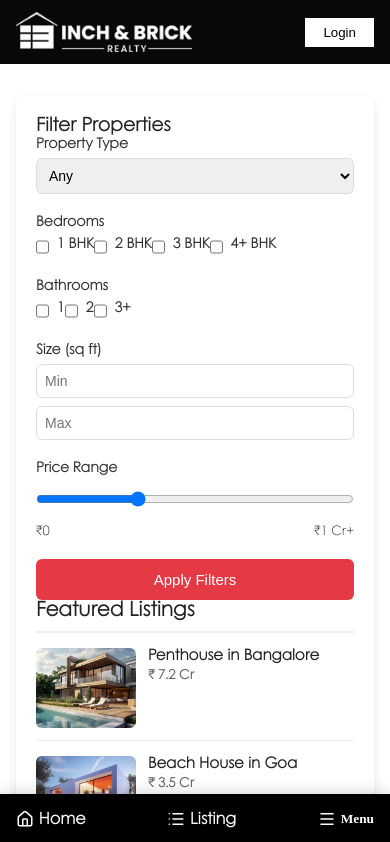
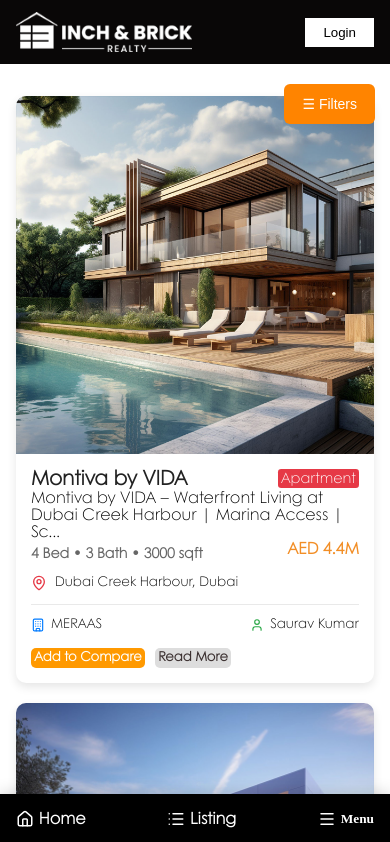
Before and after one commit to nehainchbrich/inchbrickindia, a Next.js app: page /propertyListing in a window 390 px wide. Shown: the top 842 px of the page. Built offline with nearby package versions, Linux system fonts and the light colour scheme.

Commit message:
listing page update

```diff
--- a/pages/propertyListing/index.js
+++ b/pages/propertyListing/index.js
@@ -3,8 +3,10 @@
 import styles from "../../styles/PropertyListing.module.css";
 import Link from "next/link";
 import { MapPin, User, Building } from 'lucide-react';
+import { useState } from "react";
 
 export default function PropertyListing() {
+  const [open, setOpen] = useState(false);
   const properties = [
     {
       id: 1,
@@ -48,9 +50,28 @@
   ];
   return (
     <div className="container">
+       {/* Mobile Filter Button */}
+       <button
+        className={styles.filterBtn}
+        onClick={() => setOpen(true)}
+      >
+        ☰ Filters
+      </button>
+
+      {/* Overlay (click to close) */}
+      {open && <div className={styles.overlay} onClick={() => setOpen(false)}></div>}
       <div className={styles.layout}>
         {/* Right: Sidebar + Featured */}
         <aside className={styles.featuredBox}>
+          <div className={`${styles.mobileSide} ${open ? styles.open : ""}`}>
+          <div className={styles.closeWrap}>
+          <button
+            className={styles.closeBtn}
+            onClick={() => setOpen(false)}
+          >
+            ✕
+          </button>
+        </div>
           <h3>Filter Properties</h3>
           {/* Filter - Property Type */}
           <div className={styles.filterGroup}>
@@ -108,6 +129,7 @@
           </div>
 
           <button className={styles.btnApply}>Apply Filters</button>
+          </div>
 
           {/* Featured Listings */}
           <h2 className={styles.featuredTitle}>Featured Listings</h2>
--- a/styles/Header.module.css
+++ b/styles/Header.module.css
@@ -4,7 +4,7 @@
   align-items: center;
   position: sticky;
   top: 0;
-  z-index: 99999;
+  z-index: 9999;
   overflow: hidden;
   height: 64px;
 }
--- a/styles/PropertyListing.module.css
+++ b/styles/PropertyListing.module.css
@@ -94,7 +94,7 @@
 }
 
 .listingImg {
-  width: 280px;
+  width: 263px;
   height: 200px;
   object-fit: cover;
   flex-shrink: 0;
@@ -280,3 +280,67 @@
 .btnApply:hover {
   background: #b02a37;
 }
+.filterBtn {
+  display: none;
+}
+.closeBtn{
+  display: none;
+}
+@media (max-width: 700px) {
+.featuredBox{
+  order: 2;
+}
+.filterBtn {
+  display: block;
+  position: fixed;
+  top: 10%;
+  right: 15px;
+  z-index: 999;
+  background: var(--orange-color);
+  color: #fff;
+  border: none;
+  padding: 12px 18px;
+  border-radius: 6px;
+  font-size: 14px;
+}
+
+.mobileSide {
+  position: fixed;
+  top: 0;
+  right: -100%; /* hidden offscreen */
+  height: 100vh;
+  width: 80%;
+  max-width: 320px;
+  background: #fff;
+  z-index: 10000;
+  overflow-y: auto;
+  transition: right 0.3s ease-in-out;
+}
+
+.mobileSide.open {
+  right: 0; /* slide in */
+  padding: 0 1.5rem;
+}
+
+.overlay {
+  position: fixed;
+  top: 0; left: 0;
+  width: 100%; height: 100%;
+  background: rgba(0,0,0,0.4);
+  z-index: 9000;
+}
+
+.closeWrap {
+  display: flex;
+  justify-content: flex-end;
+}
+
+.closeBtn {
+  background: none;
+  border: none;
+  font-size: 22px;
+  padding: 8px;
+  cursor: pointer;
+  display: block;
+}
+}
--- a/styles/globals.css
+++ b/styles/globals.css
@@ -101,6 +101,7 @@
 hr{
   border-top: 1px solid #e9e9e9 !important;
   border: none;
+  margin: .8rem 0;
 }
 .text-white{
   color: var(--white-color);
```
